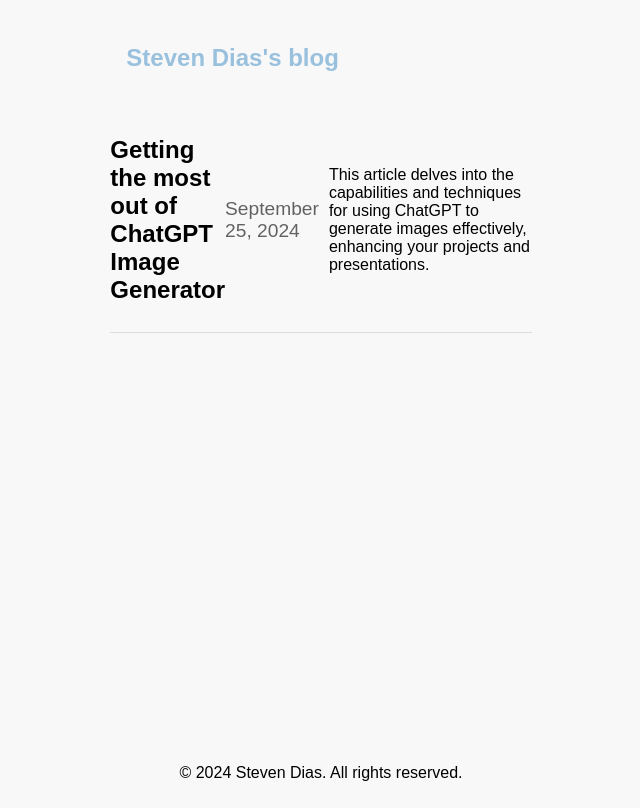
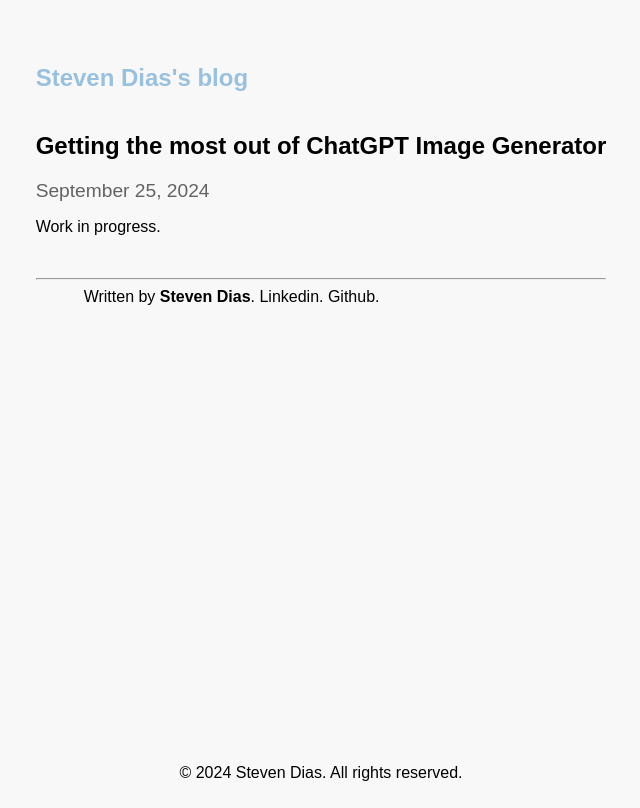
Before and after one commit to ssd42/stevendias, a plain HTML site: page blog/chatgpt-image-generator/index.html in a window 1280 px wide. Shown: the whole page, without its empty margins (319-959 px from the left). Drawn offline with Linux system fonts and the light colour scheme.

Commit message:
blog attempt scrapy

```diff
--- a/blog/chatgpt-image-generator/index.html
+++ b/blog/chatgpt-image-generator/index.html
@@ -16,8 +16,13 @@
             <article>
                 <h2>Getting the most out of ChatGPT Image Generator</h2>
                 <time datetime="2024-09-25">September 25, 2024</time>
-                <p>This article delves into the capabilities and techniques for using ChatGPT to generate images effectively, enhancing your projects and presentations.</p>
+                <p>Work in progress.</p>
             </article>
+            <aside>
+                <br>
+                <hr>
+                <div style="margin-left: 3rem;"> Written by <b>Steven Dias</b>. Linkedin. Github.</div>
+            </aside>
         </main>
         <footer>
             <p>© 2024 Steven Dias. All rights reserved.</p>
--- a/css/blog.css
+++ b/css/blog.css
@@ -8,17 +8,15 @@
     flex-direction: column;
 }
 
-
 header, footer {
     text-align: center;
-    padding: 1rem;
 }
 
 h2 {
     text-align: left;
 }
 
-article {
+.article-enumerator {
     display: flex;
     align-items: center;
     justify-content: space-between;
@@ -26,7 +24,7 @@
     padding: 0.5rem 0;
 }
 
-article section {
+.article-enumerator section {
     display: flex;
     flex-direction: row;
     align-items: center;
@@ -47,7 +45,6 @@
     color: #bcd4e6;
 }
 
-
 footer {
     text-align: center;
     padding: 10px 0;
@@ -55,23 +52,26 @@
 
 body {
     display: flex;
-    flex-direction: column; /* Stacks the children vertically */
-    min-height: 100vh; /* Minimum height of 100% of the viewport height */
+    flex-direction: column;
+    min-height: 100vh;
 }
 
 .container {
-    flex: 1; /* Makes the container grow to fill available space */
+    margin-left: auto;
+    margin-right: auto;
+    max-width: 42rem;
+    padding: 2.25rem 1.125rem 0rem;
+    flex: 1;
     display: flex;
-    flex-direction: column; /* Keeps header, main, and footer in a column */
-    width: 33.33%; /* Your specified width */
-    margin: 0 auto; /* Centers the container horizontally */
+    flex-direction: column;
 }
 
 main {
-    flex: 1; /* Allows main content to expand and push the footer downward */
+    flex: 1;
 }
 
 footer {
+    margin-top: 3rem;
     text-align: center;
     padding: 10px 0;
 }
```
Also changed, not shown: blog/index.html (+3 -3 lines).
